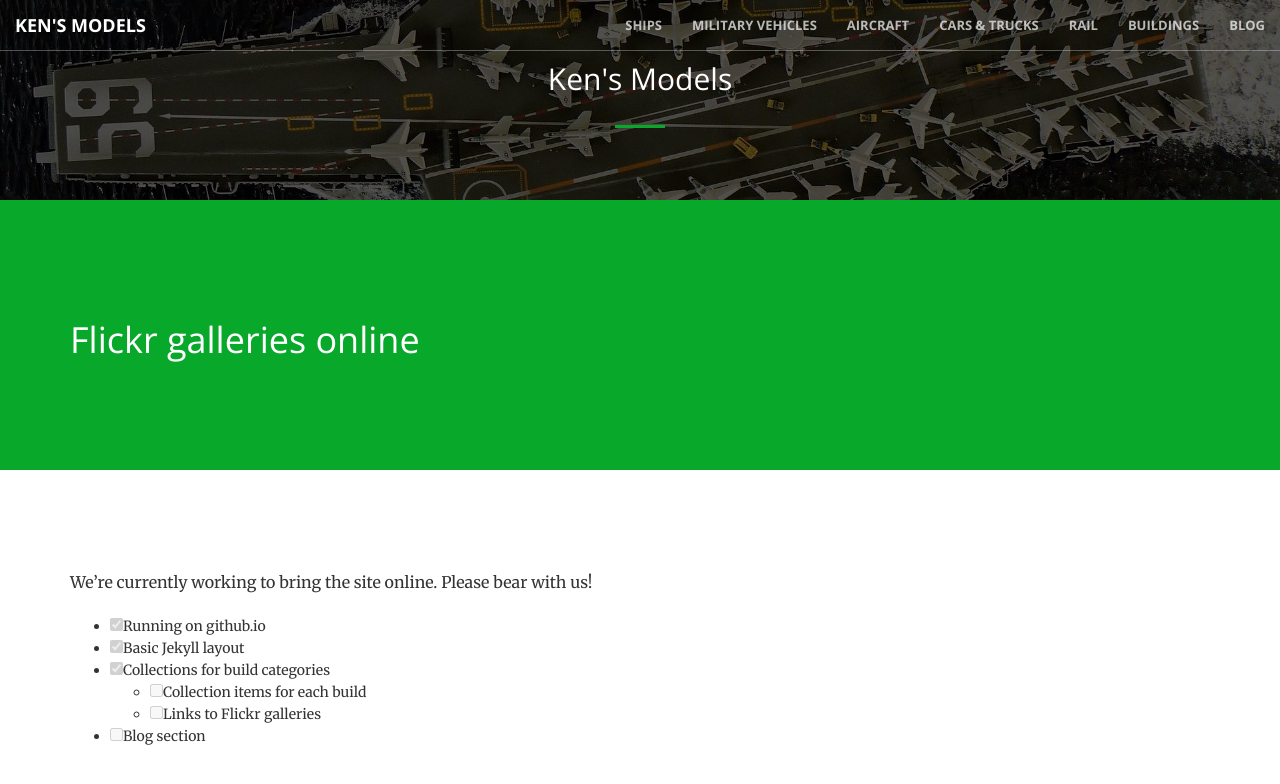
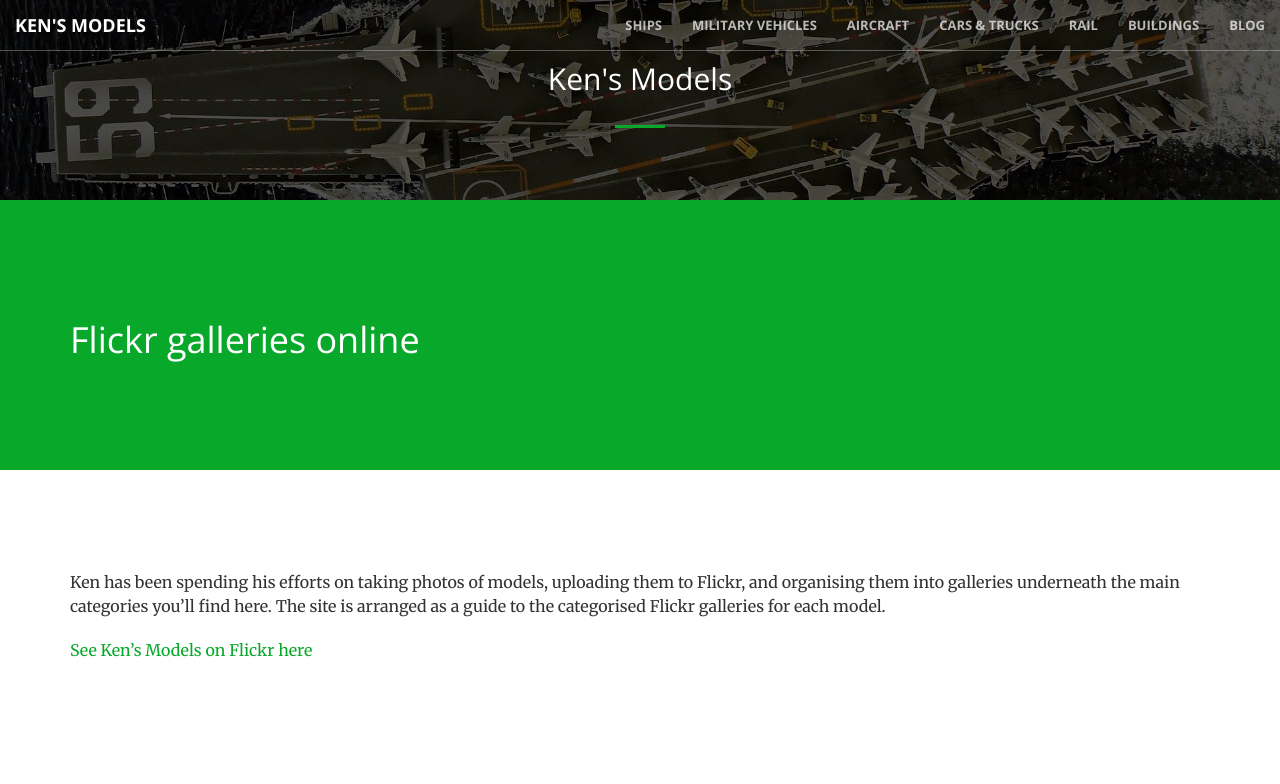
Before and after one commit to chrusty/kens-models.github.io, a Jekyll site: the page built from collections/_posts/2023-05-26-flickr-galleries-online.md, in a window 1280 px wide. Shown: the top 784 px of the page. Built offline with Jekyll 4.4.1, drawn with Linux system fonts in a browser that asks for light colours; nearby versions of some CDN libraries; library files that are not in the unit come from our copies; comment, search, counter and statistics services are not loaded.

Commit message:
Updated blog content

```diff
--- a/collections/_posts/2023-05-26-flickr-galleries-online.md
+++ b/collections/_posts/2023-05-26-flickr-galleries-online.md
@@ -3,16 +3,9 @@ layout: post
 title:  "Flickr galleries online"
 author: Chris
 time: "Wednesday 24th of May 2023"
-icon: fa-gears
+icon: fa-flickr
 ---
 
-We're currently working to bring the site online. Please bear with us!
+Ken has been spending his efforts on taking photos of models, uploading them to Flickr, and organising them into galleries underneath the main categories you'll find here. The site is arranged as a guide to the categorised Flickr galleries for each model.
 
-<!--more-->
-
-- [x] Running on github.io
-- [x] Basic Jekyll layout
-- [x] Collections for build categories
-    - [ ] Collection items for each build
-    - [ ] Links to Flickr galleries
-- [ ] Blog section
+[See Ken's Models on Flickr here](https://www.flickr.com/photos/kens_models/)
```
